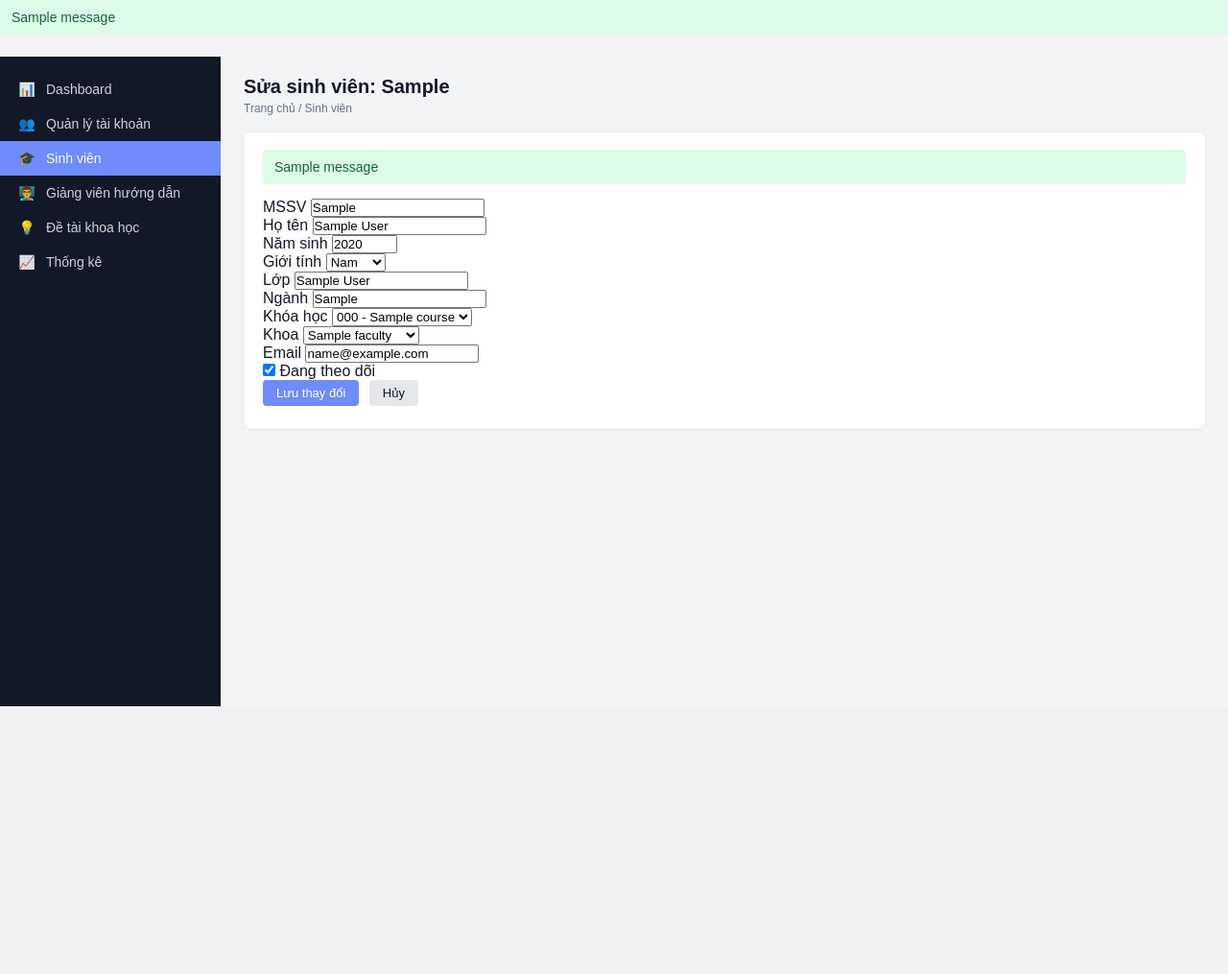
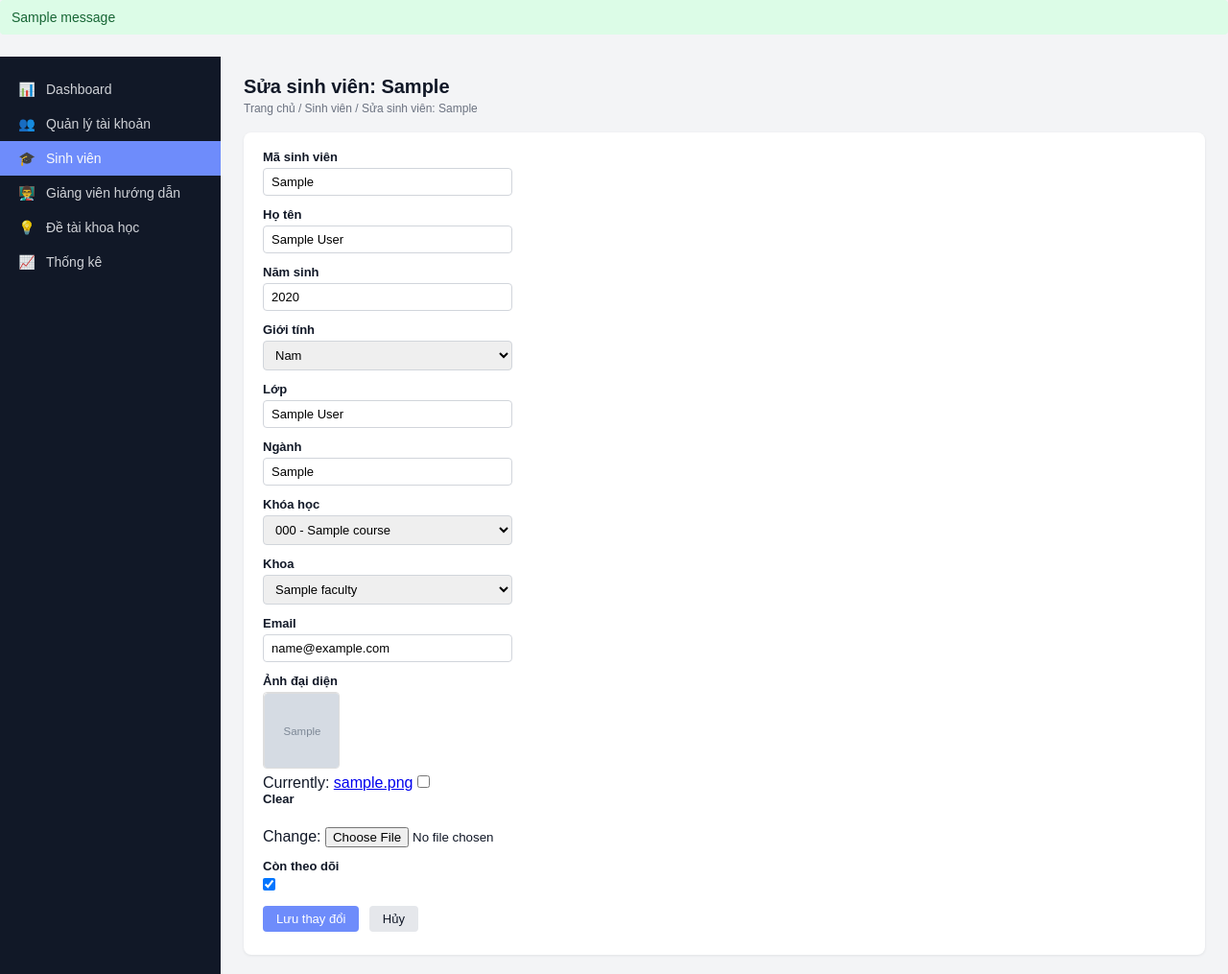
Before and after one commit to hnguyen013/Tieu-luan-nckh_portal, a Django app: page /admin-panel/students/1/edit/ in a window 1280 px wide. Shown: the part 64-1079 px from the top of the page at 96% size. Before the commit the page ends 800 px from the top, so only its background shows below. Run offline with Django 5.2, Linux system fonts and the light colour scheme; a user stored in the database is signed in; tables that the repository leaves empty hold one stand-in row (values such as "Sample post"); grey boxes marked "Sample" are stand-in pictures; one stand-in notice (Sample message) is shown.

Commit message:
fix templates student

```diff
--- a/portal/forms/students.py
+++ b/portal/forms/students.py
@@ -17,27 +17,33 @@ class AdminStudentForm(forms.ModelForm):
             "course",
             "faculty",
             "email",
+            "avatar",
             "is_active",
         ]
         widgets = {
             "year_of_birth": forms.NumberInput(attrs={"min": 1900, "max": 2100}),
             "gender": forms.Select(choices=[("M", "Nam"), ("F", "Nữ"), ("O", "Khác")]),
+            "avatar": forms.ClearableFileInput(attrs={"accept": "image/*"}),  # 👈 widget upload ảnh
         }
 
     def __init__(self, *args, **kwargs):
         super().__init__(*args, **kwargs)
 
         # Dropdown KHOA (Faculty)
-        self.fields["faculty"].queryset = Faculty.objects.filter(is_active=True).order_by(
-            "sort_order", "name"
-        )
+        self.fields["faculty"].queryset = Faculty.objects.filter(
+            is_active=True
+        ).order_by("sort_order", "name")
         self.fields["faculty"].empty_label = "— Chọn khoa —"
 
         # Dropdown KHÓA HỌC (Course)
-        self.fields["course"].queryset = Course.objects.filter(is_active=True).order_by(
-            "sort_order", "code"
-        )
+        self.fields["course"].queryset = Course.objects.filter(
+            is_active=True
+        ).order_by("sort_order", "code")
         self.fields["course"].empty_label = "— Chọn khóa học —"
+
+        # Không bắt buộc phải chọn khoa/khóa
+        self.fields["faculty"].required = False
+        self.fields["course"].required = False
 
         # Các placeholder cho đẹp
         self.fields["mssv"].widget.attrs.update({"placeholder": "VD: 21T102345"})
@@ -45,3 +51,6 @@ class AdminStudentForm(forms.ModelForm):
         self.fields["class_name"].widget.attrs.update({"placeholder": "VD: K45 Tin"})
         self.fields["major"].widget.attrs.update({"placeholder": "VD: Sư phạm Tin học"})
         self.fields["email"].widget.attrs.update({"placeholder": "VD: sv@hueuni.edu.vn"})
+
+        # Avatar không bắt buộc
+        self.fields["avatar"].required = False
--- a/portal/static/portal/css/admin.css
+++ b/portal/static/portal/css/admin.css
@@ -427,3 +427,97 @@ body {
     background: #FEF3C7;
     color: #92400E;
 }
+/* Checkbox inline chung */
+.checkbox-inline {
+    font-size: 14px;
+}
+
+/* Nút upload file (dùng cho “Chọn ảnh…”) */
+.btn-upload {
+    display: inline-block;
+    padding: 6px 16px;
+    background: #6e8cfb;
+    color: #fff;
+    border-radius: 3px;
+    font-size: 13px;
+    cursor: pointer;
+    margin-top: 4px;
+}
+
+.btn-upload:hover {
+    opacity: 0.9;
+}
+
+/* Preview avatar nhỏ (vuông 80px) – GIỮ bản này */
+.avatar-preview {
+    width: 80px;
+    height: 80px;
+    border-radius: 4px;
+    overflow: hidden;
+    border: 1px solid #ddd;
+    margin-bottom: 6px;
+}
+
+.avatar-preview img {
+    width: 100%;
+    height: 100%;
+    object-fit: cover;
+}
+
+/* Lỗi field */
+.field-errors {
+    color: #e53935;
+    font-size: 12px;
+    margin-top: 2px;
+}
+
+/* Text hướng dẫn */
+.help-text {
+    font-size: 12px;
+    color: #777;
+    margin-top: 4px;
+}
+.two-col-form {
+    max-width: 900px;
+}
+
+.two-col-card {
+    background: #fff;
+    padding: 24px;
+    border-radius: 6px;
+    box-shadow: 0 2px 6px rgba(0,0,0,0.06);
+}
+
+.form-row {
+    display: flex;
+    padding: 8px 0;
+    border-bottom: 1px solid #f1f1f1;
+}
+
+.col-label {
+    width: 260px;
+    font-weight: 600;
+    font-size: 14px;
+    color: #333;
+    padding-top: 6px;
+}
+
+.required {
+    color: red;
+}
+
+.col-input {
+    flex: 1;
+}
+
+.col-input input,
+.col-input select {
+    width: 320px;
+    padding: 6px 8px;
+    border: 1px solid #d0d4e0;
+    border-radius: 4px;
+}
+
+.form-actions {
+    margin-top: 18px;
+}
--- a/portal/templates/portal/students/student_form.html
+++ b/portal/templates/portal/students/student_form.html
@@ -3,97 +3,45 @@
 {% block title %}{{ title }}{% endblock %}
 {% block menu_students_active %} active{% endblock %}
 {% block page_header %}{{ title }}{% endblock %}
-{% block breadcrumb %}Trang chủ / Sinh viên{% endblock %}
+{% block breadcrumb %}Trang chủ / Sinh viên / {{ title }}{% endblock %}
 
 {% block content %}
-
-    {% if messages %}
-        <div class="admin-messages">
-            {% for message in messages %}
-                <div class="admin-message {{ message.tags }}">{{ message }}</div>
-            {% endfor %}
-        </div>
-    {% endif %}
-
-    <form method="post" class="admin-form">
+    <form method="post" enctype="multipart/form-data" class="form-vertical">
         {% csrf_token %}
 
-        <div class="form-grid">
-            <!-- CỘT 1 -->
-            <div class="form-column">
-                <div class="form-group">
-                    <label for="{{ form.mssv.id_for_label }}">MSSV</label>
-                    {{ form.mssv }}
-                    {{ form.mssv.errors }}
-                </div>
+        {% if form.non_field_errors %}
+            <div class="form-errors">
+                {{ form.non_field_errors }}
+            </div>
+        {% endif %}
 
-                <div class="form-group">
-                    <label for="{{ form.full_name.id_for_label }}">Họ tên</label>
-                    {{ form.full_name }}
-                    {{ form.full_name.errors }}
-                </div>
+        {% for field in form %}
+            <div class="form-group">
+                <label for="{{ field.id_for_label }}">{{ field.label }}</label>
 
-                <div class="form-group">
-                    <label for="{{ form.year_of_birth.id_for_label }}">Năm sinh</label>
-                    {{ form.year_of_birth }}
-                    {{ form.year_of_birth.errors }}
-                </div>
+                {# Xử lý riêng avatar nếu muốn thêm preview #}
+                {% if field.name == "avatar" %}
+                    {% if form.instance.pk and form.instance.avatar %}
+                        <div class="avatar-preview" style="margin-bottom: 6px;">
+                            <img src="{{ form.instance.avatar.url }}" alt="Avatar sinh viên"
+                                 style="width:80px;height:80px;object-fit:cover;border-radius:4px;border:1px solid #ddd;">
+                        </div>
+                    {% endif %}
+                {% endif %}
 
-                <div class="form-group">
-                    <label for="{{ form.gender.id_for_label }}">Giới tính</label>
-                    {{ form.gender }}
-                    {{ form.gender.errors }}
-                </div>
+                {{ field }}
+
+                {% if field.help_text %}
+                    <div class="field-help">{{ field.help_text }}</div>
+                {% endif %}
+
+                {% if field.errors %}
+                    <div class="field-error">{{ field.errors|striptags }}</div>
+                {% endif %}
             </div>
+        {% endfor %}
 
-            <!-- CỘT 2 -->
-            <div class="form-column">
-                <div class="form-group">
-                    <label for="{{ form.class_name.id_for_label }}">Lớp</label>
-                    {{ form.class_name }}
-                    {{ form.class_name.errors }}
-                </div>
-
-                <div class="form-group">
-                    <label for="{{ form.major.id_for_label }}">Ngành</label>
-                    {{ form.major }}
-                    {{ form.major.errors }}
-                </div>
-
-                <div class="form-group">
-                    <label for="{{ form.course.id_for_label }}">Khóa học</label>
-                    {{ form.course }}
-                    {{ form.course.errors }}
-                </div>
-
-                <div class="form-group">
-                    <label for="{{ form.faculty.id_for_label }}">Khoa</label>
-                    {{ form.faculty }}
-                    {{ form.faculty.errors }}
-                </div>
-            </div>
-
-            <!-- CỘT 3 -->
-            <div class="form-column">
-                <div class="form-group">
-                    <label for="{{ form.email.id_for_label }}">Email</label>
-                    {{ form.email }}
-                    {{ form.email.errors }}
-                </div>
-
-                <div class="form-group checkbox-group">
-                    <label>
-                        {{ form.is_active }} Đang theo dõi
-                    </label>
-                    {{ form.is_active.errors }}
-                </div>
-            </div>
-        </div>
-
-        <div class="form-actions">
-            <button type="submit" class="btn-primary">{{ submit_label }}</button>
-            <a href="{% url 'portal:admin-student-list' %}" class="btn-secondary">Hủy</a>
-        </div>
+        <button type="submit" class="btn-primary">{{ submit_label }}</button>
+        <a href="{% url 'portal:admin-student-list' %}" class="btn-secondary">Hủy</a>
     </form>
-
 {% endblock %}
```
Also changed, not shown: portal/templates/portal/students/student_list.html (+17 -11 lines).
